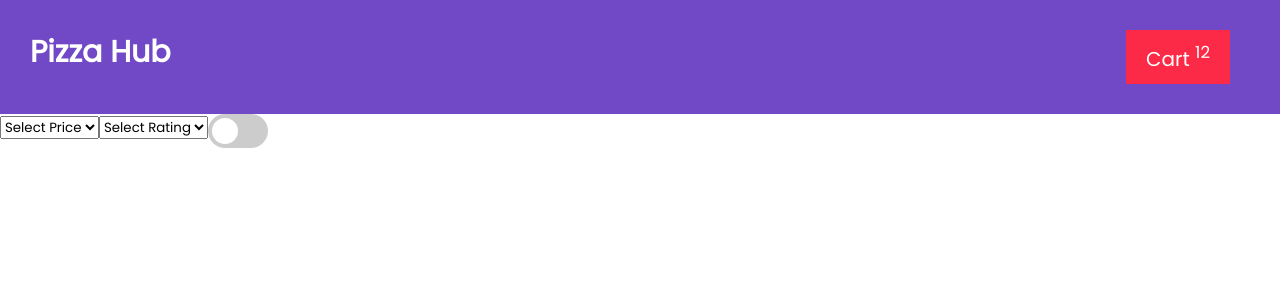
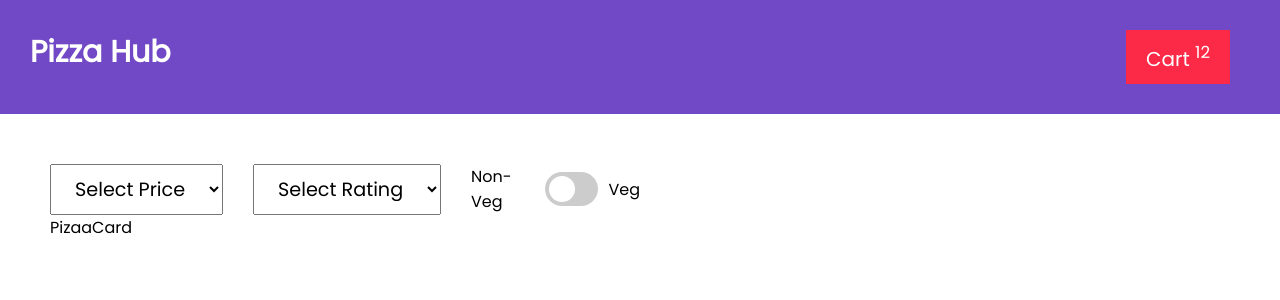
Before and after one commit to harshgupta20/pizza-hub, a React (Create React App) app: page / in a window 1280 px wide. Shown: the top 300 px of the page. Built offline with nearby package versions, Linux system fonts and the light colour scheme; the HTML template or start-up script is replaced by a standard one.

Commit message:
Filter section done UI

```diff
--- /dev/null
+++ b/src/components/PizzaCard.jsx
@@ -0,0 +1,9 @@
+import React from 'react'
+
+const PizzaCard = () => {
+  return (
+    <div>PizaaCard</div>
+  )
+}
+
+export default PizzaCard
--- a/src/pages/Home.jsx
+++ b/src/pages/Home.jsx
@@ -1,6 +1,7 @@
 import React from 'react';
 import { useState } from 'react';
 import "../styles/Home.css";
+import PizzaCard from '../components/PizzaCard';
 
 const Home = () => {
 
@@ -14,16 +15,18 @@ const Home = () => {
     // console.log("------");
     // console.log(price);
 
+    // https://upload.wikimedia.org/wikipedia/commons/a/a3/Eq_it-na_pizza-margherita_sep2005_sml.jpg
+
     return (
         <>
             <div id="home">
                 <div id="home-filter">
-                    <select onChange={(e) => setPrice(e.target.value)} name="price-filter" id="">
+                    <select id="home-filter-price" onChange={(e) => setPrice(e.target.value)} name="price-filter">
                         <option value="" disabled selected>Select Price</option>
                         <option value="low">Low to High</option>
                         <option value="high">High to Low</option>
                     </select>
-                    <select onChange={(e) => setRating(e.target.value)} name="rating-filter" id="">
+                    <select id="home-filter-rating" onChange={(e) => setRating(e.target.value)} name="rating-filter">
                         <option value="" disabled selected>Select Rating</option>
                         <option value="5">5 Stars</option>
                         <option value="4">4 Stars</option>
@@ -31,13 +34,19 @@ const Home = () => {
                         <option value="2">2 Stars</option>
                         <option value="1">1 Stars</option>
                     </select>
-                    <label className="switch">
-                        <input type="checkbox" onChange={(e) => setVegStatus(e.target.checked)} />
-                        <span className="slider round"></span>
-                    </label>
+                    <div id="home-filter-veg">
+                        <p>Non-Veg</p>
+                        <label style={{margin:'0 10px'}} className="switch">
+                            <input type="checkbox" onChange={(e) => setVegStatus(e.target.checked)} />
+                            <span className="slider round"></span>
+                        </label>
+                        <p>Veg</p>
+                    </div>
+                </div>
 
 
-                </div>
+                    <PizzaCard />
+
             </div>
         </>
     )
--- a/src/styles/Home.css
+++ b/src/styles/Home.css
@@ -1,17 +1,21 @@
+#home{
+    width: 100%;
+    padding: 50px;
+}
+
+
+
+/* Toggle Button Start*/
 .switch {
     position: relative;
     display: inline-block;
     width: 60px;
     height: 34px;
-  }
-
-  .switch input {
+}.switch input {
     opacity: 0;
     width: 0;
     height: 0;
-  }
-
-  .slider {
+}.slider {
     position: absolute;
     cursor: pointer;
     top: 0;
@@ -21,9 +25,7 @@
     background-color: #ccc;
     -webkit-transition: .4s;
     transition: .4s;
-  }
-
-  .slider:before {
+}.slider:before {
     position: absolute;
     content: "";
     height: 26px;
@@ -33,27 +35,40 @@
     background-color: white;
     -webkit-transition: .4s;
     transition: .4s;
-  }
-
-  input:checked + .slider {
+}input:checked + .slider {
     background-color: #FC2947;
-  }
-
-  input:focus + .slider {
+}input:focus + .slider {
     box-shadow: 0 0 1px #FC2947;
-  }
-
-  input:checked + .slider:before {
+}input:checked + .slider:before {
     -webkit-transform: translateX(26px);
     -ms-transform: translateX(26px);
     transform: translateX(26px);
-  }
+}.slider.round {
+    border-radius: 34px;
+}.slider.round:before {
+    border-radius: 50%;
+}
+/* Toggle Button END */
 
-  /* Rounded sliders */
-  .slider.round {
-    border-radius: 34px;
-  }
 
-  .slider.round:before {
-    border-radius: 50%;
-  }
+
+/* Filter Section Start */
+#home-filter{
+    width: 50%;
+    display: flex;
+}
+#home-filter-price{
+    padding: 10px 20px;
+    font-size: larger;
+    outline: none;
+}
+#home-filter-rating{
+    padding: 10px 20px;
+    margin: 0 30px;
+    outline: none;
+    font-size: larger;
+}
+#home-filter-veg{
+    display: flex;
+    align-items: center;
+}
```
